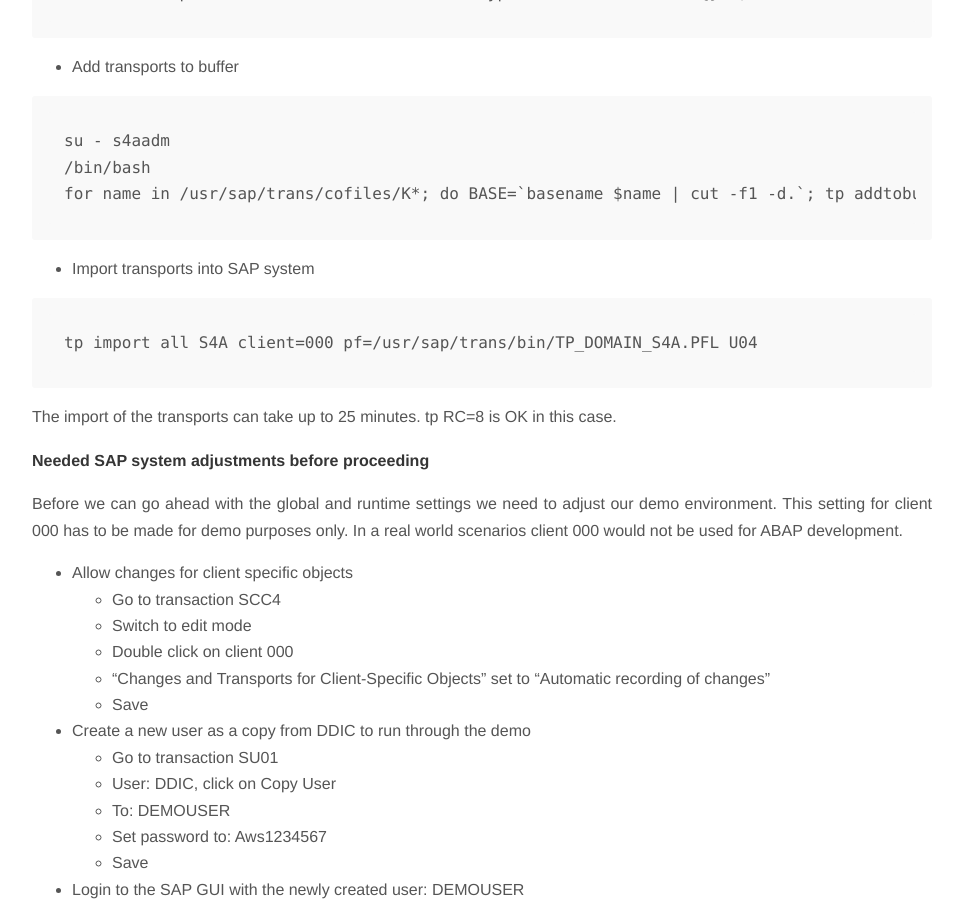
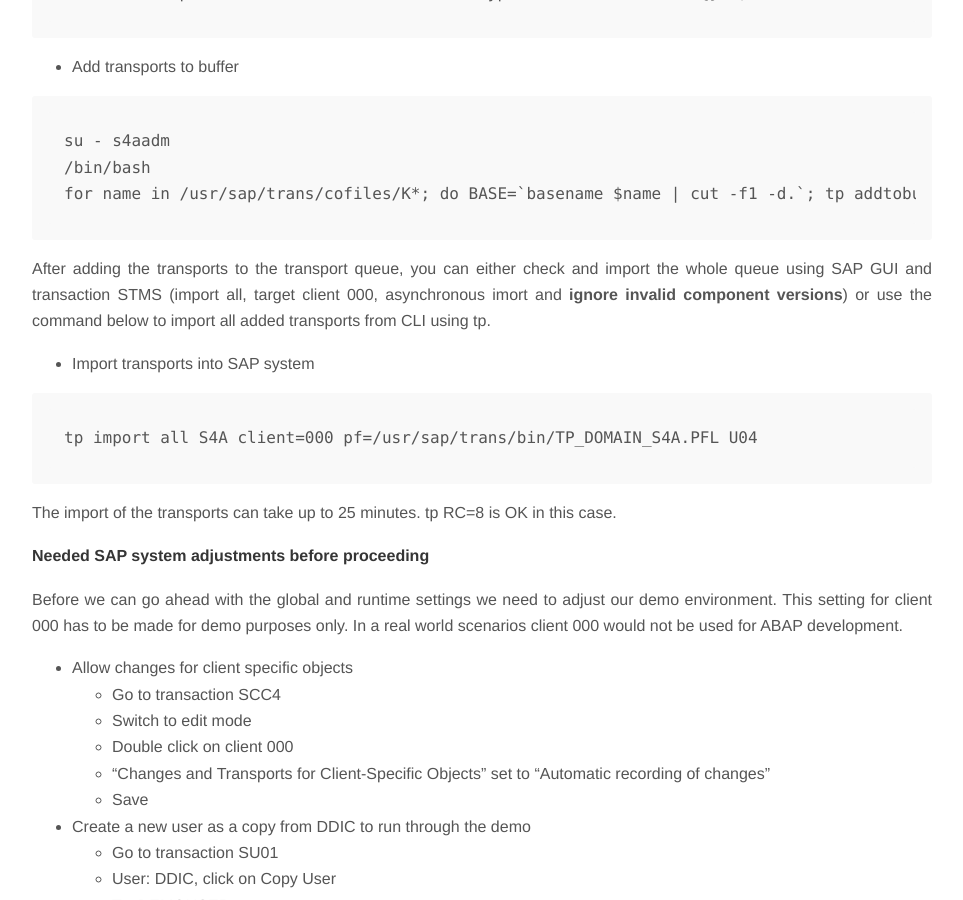
Before and after one commit to pauler285/pauler285.github.io, a Jekyll site: the page built from _posts/2023-09-06-aws-sdk-for-sap-abap.md, in a window 1280 px wide and 900 px high, scrolled down 8626 px. Shown: the whole window, without its empty margins (158-1121 px from the left). Built offline with Jekyll 4.4.1, drawn with Linux system fonts in a browser that asks for light colours; nearby versions of some CDN libraries.

Commit message:
added some hints

````diff
--- a/_posts/2023-09-06-aws-sdk-for-sap-abap.md
+++ b/_posts/2023-09-06-aws-sdk-for-sap-abap.md
@@ -201,6 +201,8 @@ su - s4aadm
 for name in /usr/sap/trans/cofiles/K*; do BASE=`basename $name | cut -f1 -d.`; tp addtobuffer AWS$BASE $SAPSYSTEMNAME client=000 pf=/usr/sap/trans/bin/TP_DOMAIN_S4A.PFL; done
 ```
 
+After adding the transports to the transport queue, you can either check and import the whole queue using SAP GUI and transaction STMS (import all, target client 000, asynchronous imort and **ignore invalid component versions**) or use the command below to import all added transports from CLI using tp.
+
 - Import transports into SAP system
 
 ```
````
